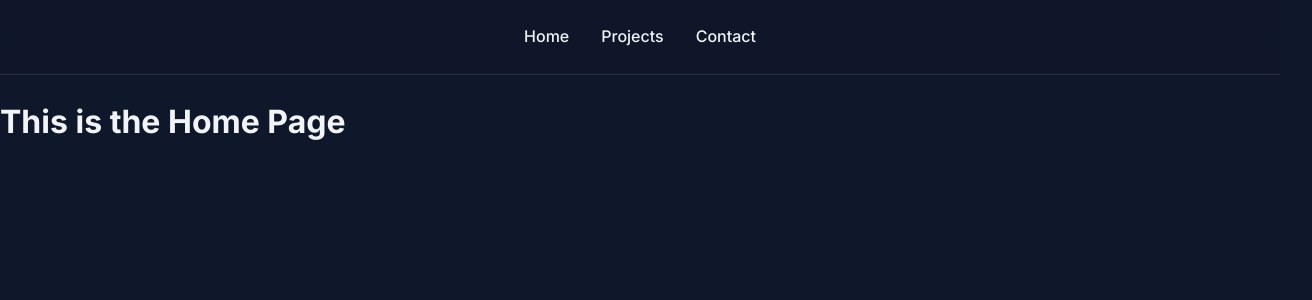
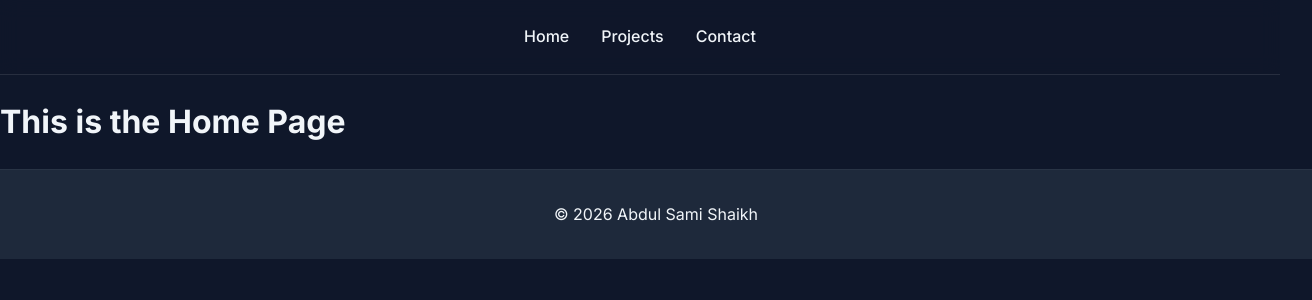
Before and after one commit to abdulsami-94/Portfolio-React, a React (Vite) app: page / in a window 1280 px wide. Shown: the top 300 px of the page, 1312 px wide, since content can reach past the window. Built offline with nearby package versions, Linux system fonts and the light colour scheme.

Commit message:
added footer

```diff
--- a/src/App.jsx
+++ b/src/App.jsx
@@ -4,6 +4,7 @@
 import Projects from './data/Projects';
 import ProjectDetails from './ProjectDetails';
 import Contact from "./Contact";
+import Footer from "./Footer";
 
 function App(){
   return(
@@ -15,6 +16,7 @@
         <Route path="/contact" element={<Contact />} />
         <Route path="/projects/:slug" element={<ProjectDetails />} />
       </Routes>
+      <Footer />
     </Router>
   );
 }
--- /dev/null
+++ b/src/Footer.jsx
@@ -0,0 +1,9 @@
+function Footer() {
+    return (
+        <footer className="footer">
+            <p>&copy; {new Date().getFullYear()} Abdul Sami Shaikh</p>
+        </footer>
+    );
+}
+
+export default Footer ;
--- a/src/index.css
+++ b/src/index.css
@@ -177,3 +177,11 @@
     opacity: 0.9;
     transform: translateY(-2px);
 }
+
+.footer {
+    width: 100%;
+    text-align: center;
+    padding: 1rem;
+    background: var(--bg-secondary);
+    border-top: 1px solid rgba(255, 255, 255, 0.05);
+}
```
